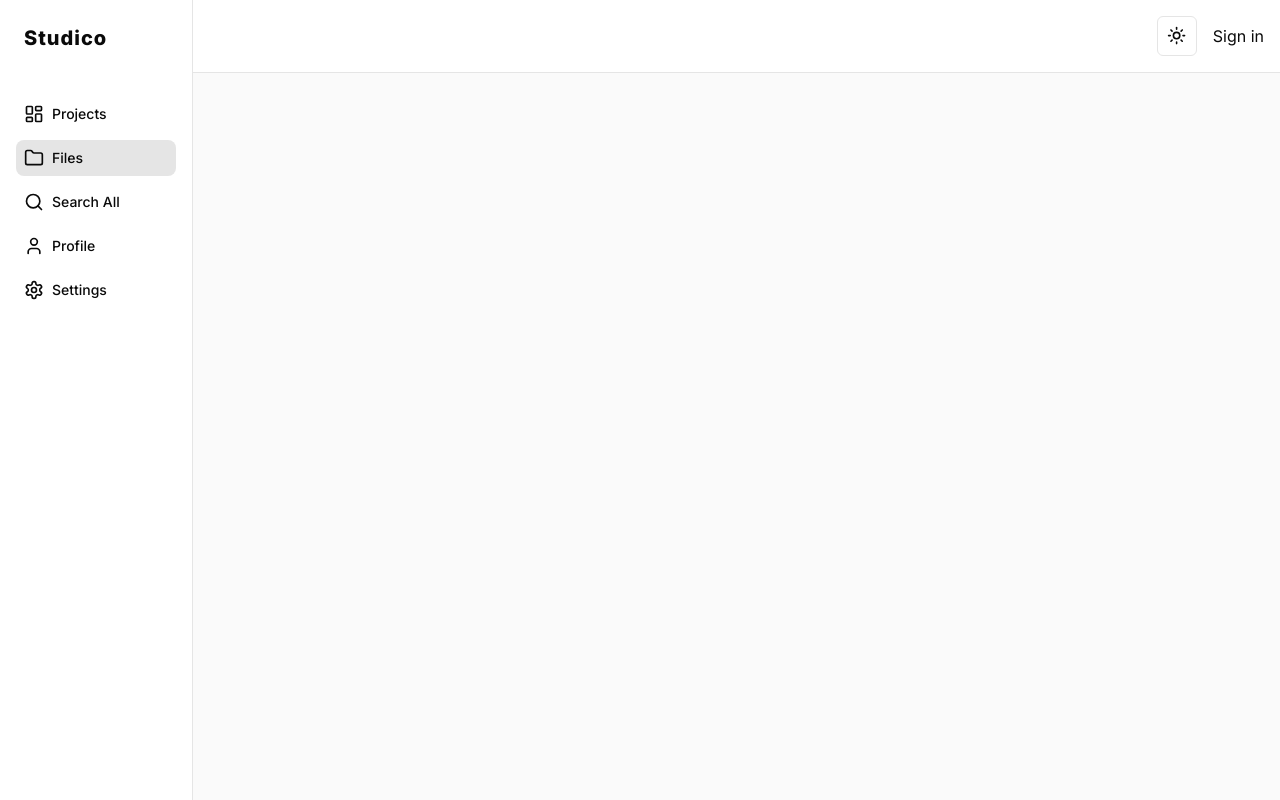
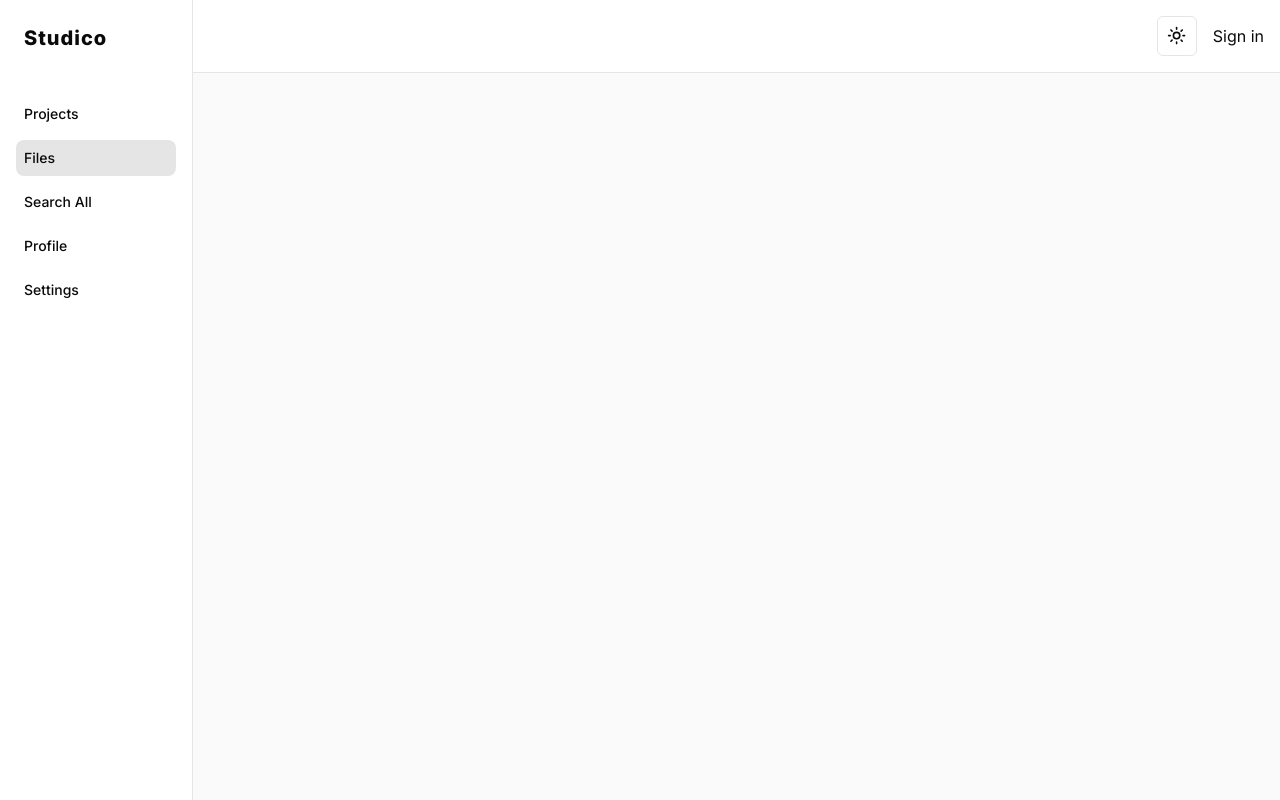
Before and after one commit to knlrvr/studico, a Next.js app: page /dashboard/files in a window 1280 px wide. Built offline with nearby package versions, Linux system fonts and the light colour scheme; no server answers.

Commit message:
rm icons

```diff
--- a/src/components/sidenav.tsx
+++ b/src/components/sidenav.tsx
@@ -21,27 +21,27 @@ export default function Component() {
           <Link
             href="/dashboard"
             className={cn(
-                "p-2 rounded-lg w-full flex items-center gap-2 hover:text-neutral-300 dark:hover:text-neutral-600 transition-colors duration-150",
+                "p-2 rounded-lg w-full flex items-center gap-2 hover:text-neutral-300 dark:hover:text-neutral-600 transition-colors duration-150 hover:bg-purple-200 hover:text-background",
                 {
                     'bg-neutral-200 dark:bg-[#222] hover:text-black dark:hover:text-white': pathname.endsWith('/dashboard') || pathname.includes('/projects/')
                 }
                 )}
             prefetch={false}
           >
-            <LayoutDashboard className="w-5 h-5" />
+            {/* <LayoutDashboard className="w-5 h-5" /> */}
             <span>Projects</span>
           </Link>
           <Link
             href="/dashboard/files"
             className={cn(
-                "p-2 rounded-lg w-full flex items-center gap-2 hover:text-neutral-300 dark:hover:text-neutral-600 transition-colors duration-150",
+                "p-2 rounded-lg w-full flex items-center gap-2 hover:text-neutral-300 dark:hover:text-neutral-600 transition-colors duration-150 hover:bg-purple-200 hover:text-background",
                 {
                     'bg-neutral-200 dark:bg-[#222] hover:text-black dark:hover:text-white': pathname.endsWith('/dashboard/files')
                 }
                 )}
                 prefetch={false}
           >
-            <Folder className="w-5 h-5" />
+            {/* <Folder className="w-5 h-5" /> */}
             <span>Files</span>
           </Link>
           {/* <Link
@@ -73,40 +73,40 @@ export default function Component() {
           <Link
             href="/dashboard/search"
             className={cn(
-                "p-2 rounded-lg w-full flex items-center gap-2 hover:text-neutral-300 dark:hover:text-neutral-600 transition-colors duration-150",
+                "p-2 rounded-lg w-full flex items-center gap-2 hover:text-neutral-300 dark:hover:text-neutral-600 transition-colors duration-150 hover:bg-purple-200 hover:text-background",
                 {
                     'bg-neutral-200 dark:bg-[#222] hover:text-black dark:hover:text-white': pathname.endsWith('/dashboard/search')
                 }
                 )}
                 prefetch={false}
           >
-            <Search className="w-5 h-5" />
+            {/* <Search className="w-5 h-5" /> */}
             <span>Search All</span>
           </Link>
           <Link
             href="/dashboard/profile"
             className={cn(
-                "p-2 rounded-lg w-full flex items-center gap-2 hover:text-neutral-300 dark:hover:text-neutral-600 transition-colors duration-150",
+                "p-2 rounded-lg w-full flex items-center gap-2 hover:text-neutral-300 dark:hover:text-neutral-600 transition-colors duration-150 hover:bg-purple-200 hover:text-background",
                 {
                     'bg-neutral-200 dark:bg-[#222] hover:text-black dark:hover:text-white': pathname.endsWith('/dashboard/profile')
                 }
                 )}
                 prefetch={false}
           >
-            <User className="w-5 h-5" />
+            {/* <User className="w-5 h-5" /> */}
             <span>Profile</span>
           </Link>
           <Link
             href="/dashboard/settings"
             className={cn(
-                "p-2 rounded-lg w-full flex items-center gap-2 hover:text-neutral-300 dark:hover:text-neutral-600 transition-colors duration-150",
+                "p-2 rounded-lg w-full flex items-center gap-2 hover:text-neutral-300 dark:hover:text-neutral-600 transition-colors duration-150 hover:bg-purple-200 hover:text-background",
                 {
                     'bg-neutral-200 dark:bg-[#222] hover:text-black dark:hover:text-white': pathname.endsWith('/dashboard/settings')
                 }
                 )}
                 prefetch={false}
           >
-            <Settings className="w-5 h-5" />
+            {/* <Settings className="w-5 h-5" /> */}
             <span>Settings</span>
           </Link>
         </nav>
```
